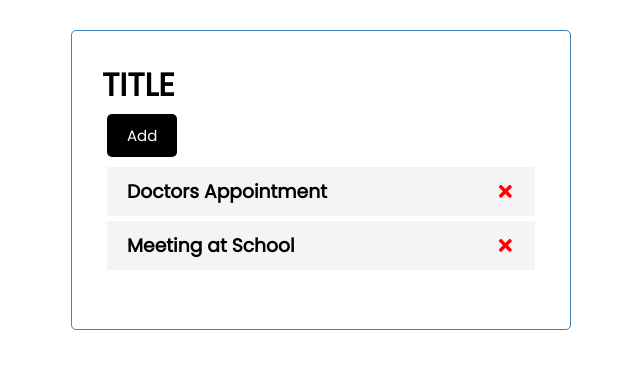
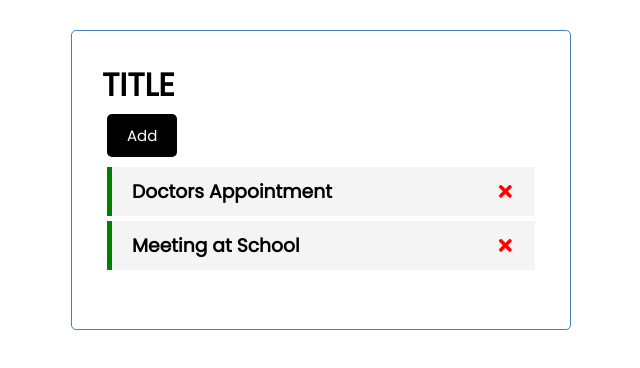
Before and after one commit to JHughesSUTA/task-tracker-rebuild, a React (Create React App) app: page / in a window 1280 px wide. Shown: the top 368 px of the page, without its empty margins (319-959 px from the left). Built offline with nearby package versions, Linux system fonts and the light colour scheme.

Commit message:
show message if no tasks, toggle reminder

```diff
--- a/src/App.js
+++ b/src/App.js
@@ -23,10 +23,15 @@
     setTasks(tasks.filter(task => task.id !== id))
   }
 
+  const toggleReminder =  (id) => {
+    setTasks(tasks.map(task => task.id === id ? { ...task, reminder: !task.reminder} : task))
+    console.table(tasks)
+  }
+
   return (
     <div className="container">
       <Header />
-      <Tasks tasks={tasks} onDelete={deleteTask} />
+      {tasks.length > 0 ? <Tasks tasks={tasks} onDelete={deleteTask} onToggle={toggleReminder} /> : <p>You have nothing to do!</p>}
     </div>
   );
 }
--- a/src/components/Task.js
+++ b/src/components/Task.js
@@ -1,8 +1,8 @@
 import { FaTimes } from 'react-icons/fa'
 
-const Task = ({onDelete, task}) => {
+const Task = ({onDelete, task, onToggle}) => {
   return(
-    <div className="task">
+    <div className={`task ${task.reminder ? 'reminder' : ''}`} onDoubleClick={() => onToggle(task.id)}>
       <h3>{task.text} <FaTimes style={{color:'red', pointer:'cursor'}} onClick={() => onDelete(task.id)} /></h3>
     </div>
   )
--- a/src/components/Tasks.js
+++ b/src/components/Tasks.js
@@ -1,10 +1,10 @@
 import Task from './Task'
 
-const Tasks = ({tasks, onDelete}) => {
+const Tasks = ({tasks, onDelete, onToggle}) => {
   return(
     <div className="tasks" >
       {tasks.map(task => (
-        <Task key={task.id} task={task} text={task.text} onDelete={onDelete} />
+        <Task key={task.id} task={task} text={task.text} onDelete={onDelete} onToggle={onToggle} />
       ))}
     </div>
   )
```
